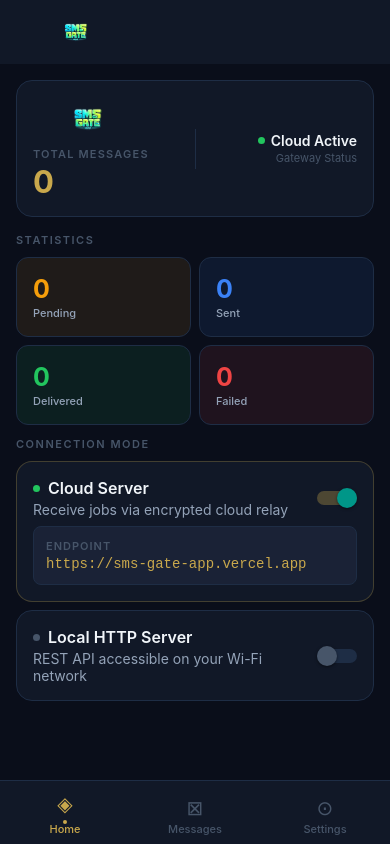
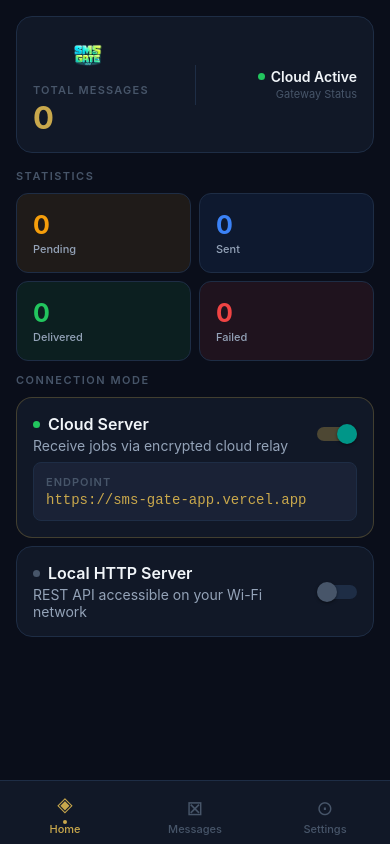
Before and after one commit to t-boye/SMSGate-App, a React Native app: screen / in a window 390 px wide. Built offline with nearby package versions, Linux system fonts and the light colour scheme.

Commit message:
feat: remove top navbar (header hidden on all tabs)

```diff
--- a/src/navigation/AppNavigator.tsx
+++ b/src/navigation/AppNavigator.tsx
@@ -1,5 +1,5 @@
 import React from 'react';
-import {View, Text, Image, StyleSheet} from 'react-native';
+import {View, Text, StyleSheet} from 'react-native';
 import {NavigationContainer} from '@react-navigation/native';
 import {createBottomTabNavigator} from '@react-navigation/bottom-tabs';
 import {Colors, Typography} from '../theme';
@@ -59,23 +59,11 @@ export default function AppNavigator() {
           ),
           tabBarStyle: styles.tabBar,
           tabBarItemStyle: styles.tabItem,
-          headerStyle: styles.header,
-          headerTitleStyle: styles.headerTitle,
-          headerTintColor: Colors.textPrimary,
-          headerShadowVisible: false,
+          headerShown: false,
         })}>
         <Tab.Screen
           name="Home"
           component={HomeScreen}
-          options={{
-            headerTitle: () => (
-              <Image
-                source={require('../assets/logo.png')}
-                style={styles.headerLogo}
-                resizeMode="contain"
-              />
-            ),
-          }}
         />
         <Tab.Screen
           name="Messages"
@@ -120,12 +108,4 @@ const styles = StyleSheet.create({
     color: Colors.textMuted,
   },
   labelFocused: {color: Colors.gold},
-  headerLogo: {height: 36, width: 120},
-  header: {backgroundColor: Colors.surface},
-  headerTitle: {
-    fontSize: Typography.base,
-    fontWeight: Typography.semibold,
-    color: Colors.textPrimary,
-    letterSpacing: 0.3,
-  },
 });
```
